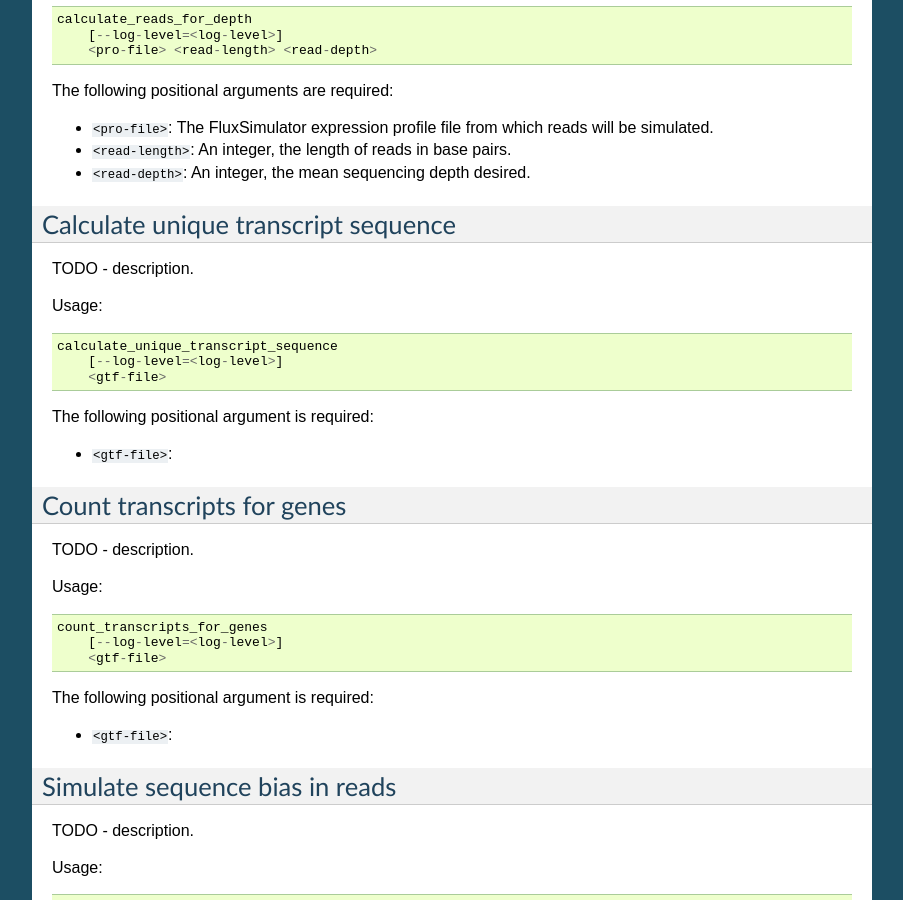
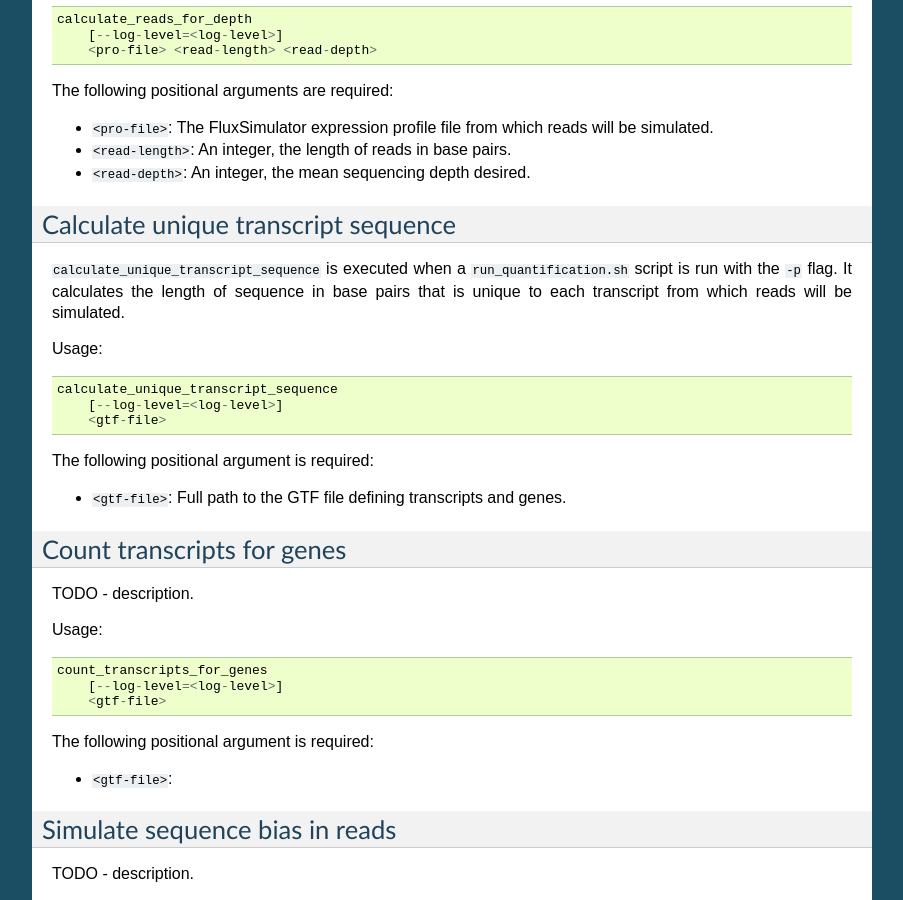
Before and after one commit to lweasel/piquant, a Sphinx documentation site: the page built from docs/support_scripts.rst, in a window 1280 px wide and 900 px high, scrolled down 1768 px. Shown: the whole window, without its empty margins (198-1101 px from the left). Built offline with Sphinx 7.4.7, drawn with Linux system fonts in a browser that asks for light colours; formulas are drawn with MathJax 3.

Commit message:
Document calculate_unique_transcript_sequence.py script.

```diff
--- a/docs/support_scripts.rst
+++ b/docs/support_scripts.rst
@@ -89,7 +89,7 @@
 Calculate unique transcript sequence
 ------------------------------------
 
-TODO - description.
+``calculate_unique_transcript_sequence`` is executed when a ``run_quantification.sh`` script is run with the ``-p`` flag. It calculates the length of sequence in base pairs that is unique to each transcript from which reads will be simulated.
 
 Usage::
 
@@ -99,7 +99,7 @@
 
 The following positional argument is required:
 
-* ``<gtf-file>``:
+* ``<gtf-file>``: Full path to the GTF file defining transcripts and genes.
 
 .. _count-transcripts-for-genes:
 
```
